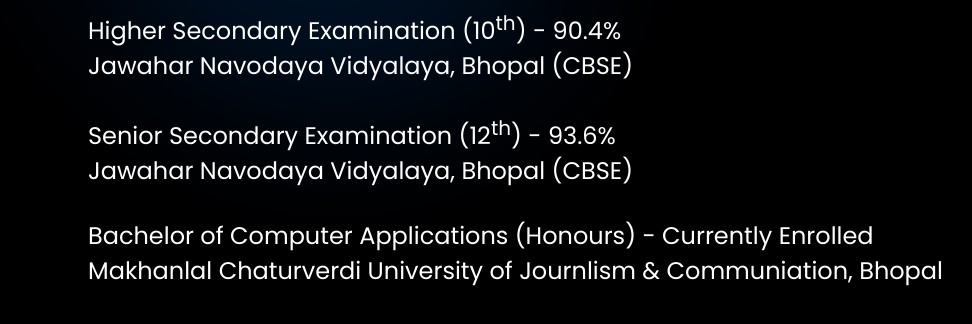
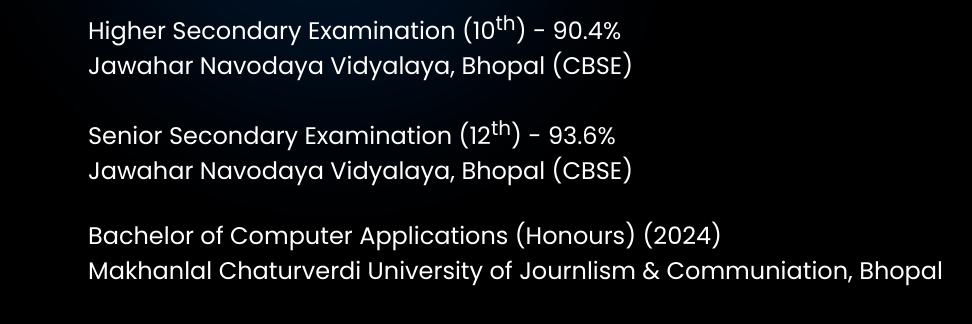
Before and after one commit to yogeshdangiYD1/Resume, a plain HTML site: page index.html in a window 1280 px wide. Shown: the part 729-1053 px from the top of the page, without its empty margins (100-1072 px from the left). Drawn offline with nearby package versions, Linux system fonts and the light colour scheme.

Commit message:
Update index.html

```diff
--- a/index.html
+++ b/index.html
@@ -44,7 +44,7 @@
       <ul>
         <li>Higher Secondary Examination (10<sup>th</sup>) - 90.4%<br> Jawahar Navodaya Vidyalaya, Bhopal (CBSE)</li>
         <li>Senior Secondary Examination (12<sup>th</sup>) - 93.6%<br> Jawahar Navodaya Vidyalaya, Bhopal (CBSE)</li>
-        <li>Bachelor of Computer Applications (Honours) - Currently Enrolled<br> Makhanlal Chaturverdi University of
+        <li>Bachelor of Computer Applications (Honours) (2024) <br> Makhanlal Chaturverdi University of
           Journlism &amp; Communiation, Bhopal</li>
       </ul>
     </div>
```
